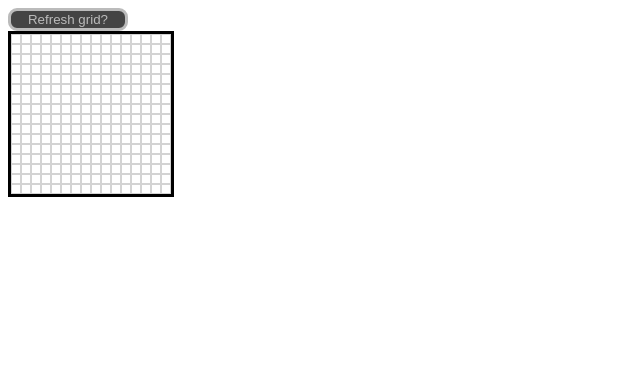
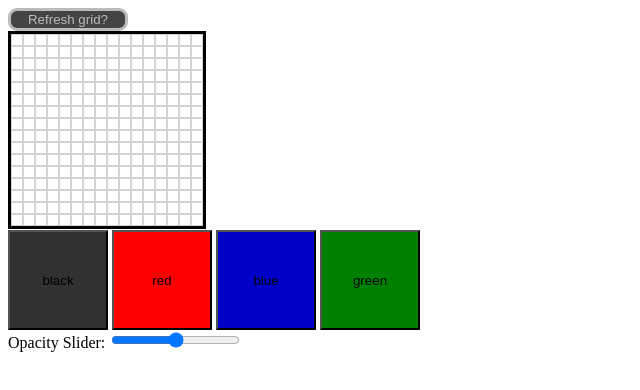
Before and after one commit to kirjav/etch-a-sketch, a plain HTML site: page index.html in a window 1280 px wide. Shown: the whole page, without its empty margins (0-640 px from the left). Drawn offline with Linux system fonts and the light colour scheme.

Commit message:
Added ability to select color swatches and affect what color is being applied as well as opacity slider

```diff
--- a/index.html
+++ b/index.html
@@ -8,10 +8,16 @@
 </head>
 <body>
     <button onclick="refreshGrid()" id="refreshButton">Refresh grid?</button><br>
-    <div class="sketchbook"></div>
+    <div class="sketchbook"></div><br>
+    <input type="button" value="black" onclick="setColor(this.value)" class="button black">
+    <input type="button" value="red" onclick="setColor(this.value)" class="button red">
+    <input type="button" value="blue" onclick="setColor(this.value)" class="button blue">
+    <input type="button" value="green" onclick="setColor(this.value)" class="button green">
+<br>
+Opacity Slider:
+    <input type="range" min="0" max="100" value="50" class="slider" id="opacityRange">
 
 
     <script src="scripts.js"></script>
-
 </body>
 </html>
--- a/scripts.js
+++ b/scripts.js
@@ -1,3 +1,10 @@
+let colorToUse = "black";
+let opacitySetting = 0.5;
+
+document.querySelector('#opacityRange').addEventListener('input',(e)=>{
+    opacitySetting = e.target.value/100;
+  })
+
 function refreshGrid(){
     let numberOfSquares = prompt("Please enter the desired number of squares per side: ");
     while (isNaN(numberOfSquares) || numberOfSquares > 100 || numberOfSquares <= 0) {
@@ -6,12 +13,15 @@ function refreshGrid(){
     generateGrid(numberOfSquares);
 }
 
+function setColor(newColor){
+    colorToUse = newColor;
+}
+
 function changeBackground(event){
     event.target.classList.add('hovered');
-    let newOpacityValue = Number(event.target.style.opacity) + 0.1;
+    let newOpacityValue = Number(event.target.style.opacity) + opacitySetting;
     event.target.style.opacity = newOpacityValue;
-    console.log(event.target.style.opacity);
-    console.log(newOpacityValue);
+    event.target.style.backgroundColor = colorToUse;
 }
 
 function generateGrid(numberOfSquares){
--- a/styles.css
+++ b/styles.css
@@ -12,8 +12,8 @@
 }
 
 .sketch_box_element {
-    width:10px;
-    height:10px;
+    width:12px;
+    height:12px;
     border: solid;
     border-color: lightgrey;
     border-width: 1px;
@@ -41,3 +41,41 @@
     color: rgb(187, 187, 187);
     font-weight:bold;
 }
+
+.button {
+    width: 100px;
+    height: 100px;
+}
+
+.button.black {
+    background-color: rgb(49, 49, 49);
+}
+
+.button.black:hover {
+    background-color: rgb(75, 75, 75);
+}
+
+
+.button.red {
+    background-color: red;
+}
+
+.button.red:hover {
+    background-color: rgb(253, 92, 92);
+}
+
+.button.blue {
+    background-color: rgb(0, 0, 201);
+}
+
+.button.blue:hover {
+    background-color: rgb(67, 67, 255);
+}
+
+.button.green {
+    background-color: green;
+}
+
+.button.green:hover {
+    background-color: rgb(26, 170, 26);
+}
```
